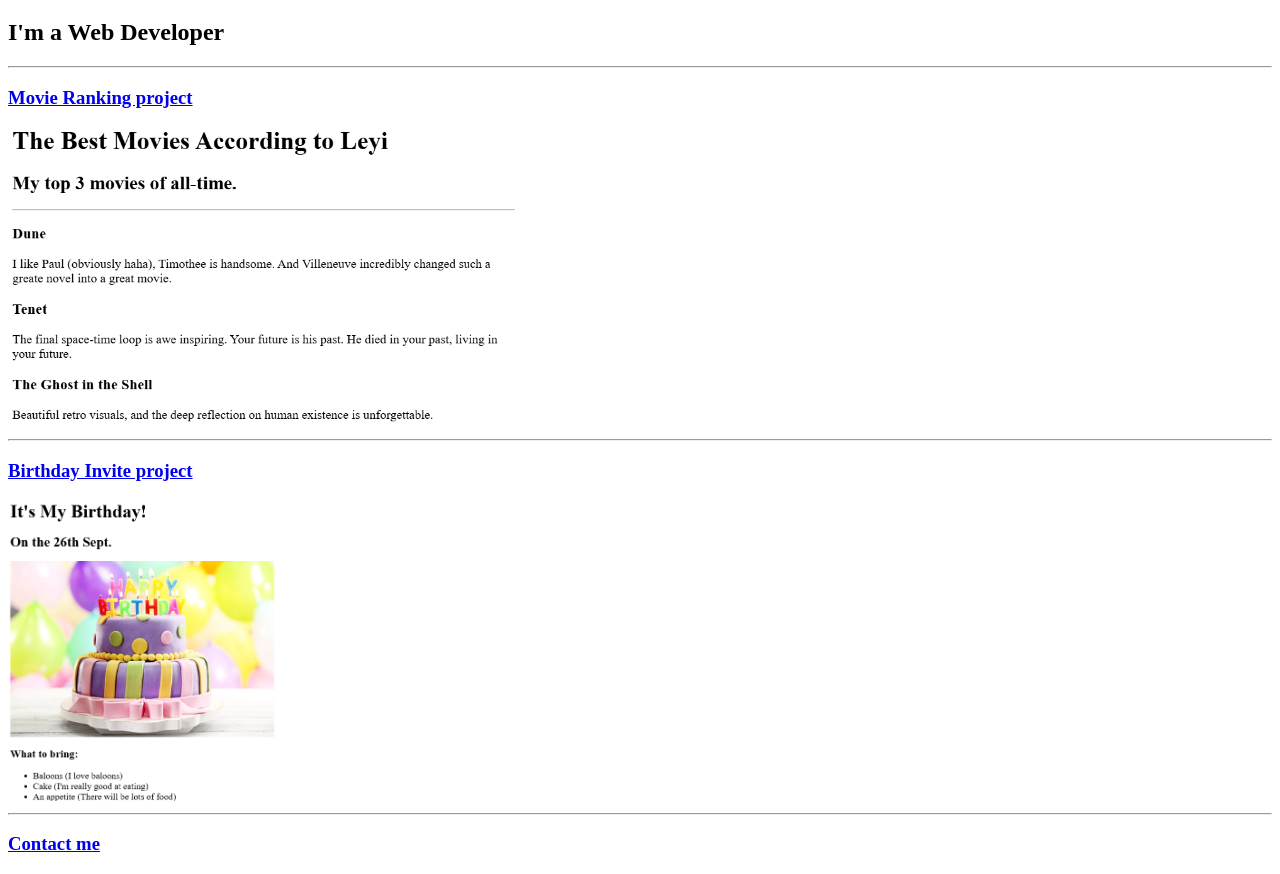
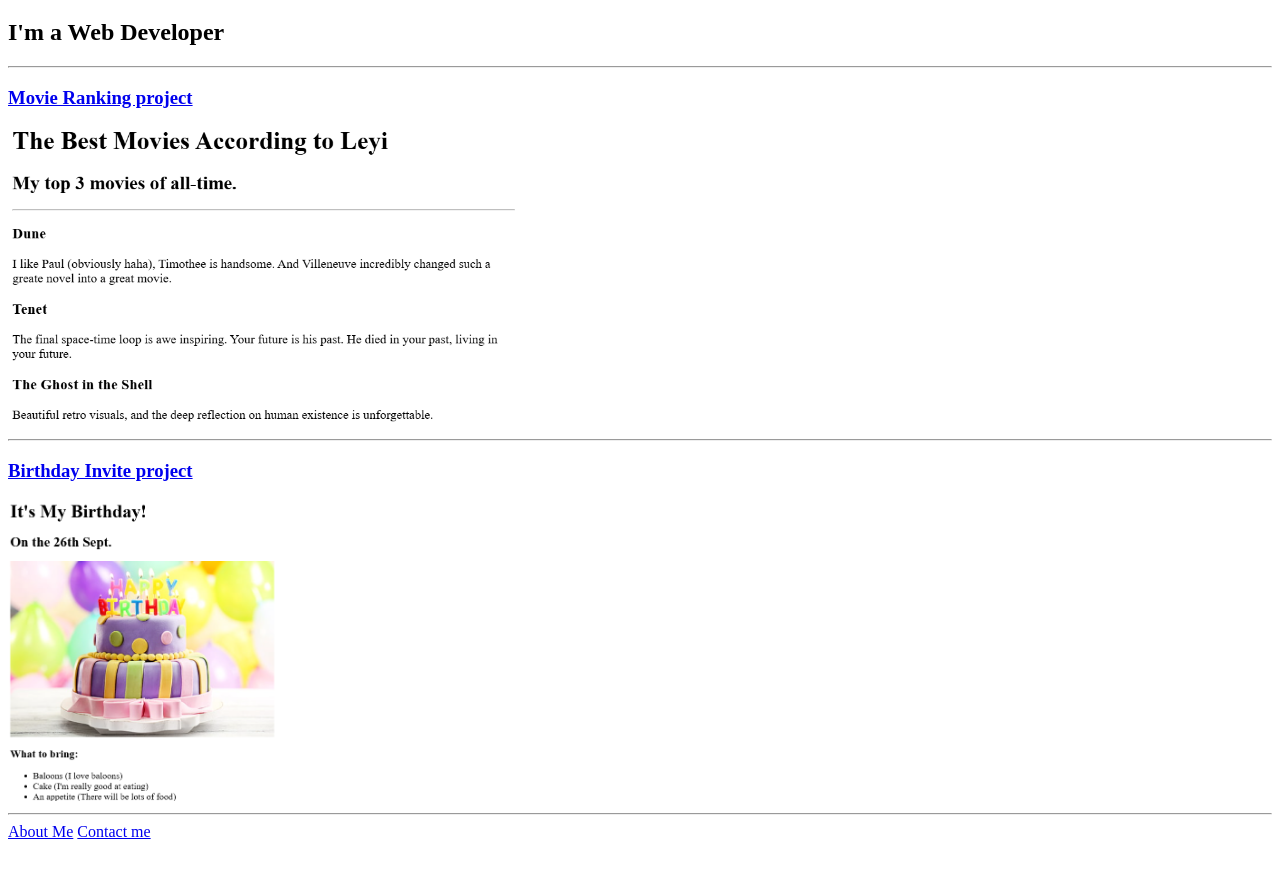
Before and after one commit to GravelLi/html-portfolio, a plain HTML site: page index.html in a window 1280 px wide. Shown: the part 61-935 px from the top of the page. After the commit the page ends 910 px from the top, so only its background shows below. Drawn offline with Linux system fonts and the light colour scheme.

Commit message:
index.html

```diff
--- a/index.html
+++ b/index.html
@@ -1,18 +1,3 @@
-<!-- TODO 1: Create the HTML Boilerplate -->
-
-<!-- TODO 2: Add Your previous projects' HTML into the public folder -->
-
-<!-- TODO 3: Take screenshots of your project previews and add the images to the images folder -->
-
-<!-- TODO 4: Add titles/subtitles etc. -->
-
-<!-- TODO 5: Add a link to the project pages -->
-
-<!-- TODO 6: Add images to show the project previews
-HINT for TODO 6: You can use the height attribute set to 200 to make the image smaller:
-https://developer.mozilla.org/en-US/docs/Web/HTML/Element/img#attr-height -->
-
-<!-- TODO 7: Add the Contact Me and About Me page links -->
 <!DOCTYPE html>
 <html lang="en">
 
@@ -21,6 +6,7 @@ https://developer.mozilla.org/en-US/docs/Web/HTML/Element/img#attr-height -->
     <title>Leyi's Portofolio</title>
 </head>
 
+<body>
     <h1>Leyi's Portfolio</h1>
     <h2>I'm a Web Developer</h2>
     <hr />
@@ -29,6 +15,9 @@ https://developer.mozilla.org/en-US/docs/Web/HTML/Element/img#attr-height -->
     <hr />
     <h3><a href="./public/birthday-invite.html">Birthday Invite project</a></h3>
     <img src="./assets/images/birthday-invite.png" height="300" alt="birthday-invite" />
+    <hr />
+    <a href="./public/about.html">About Me</a>
+    <a href="./public/contact.html">Contact me</a>
+</body>
 
-<hr />
-<h3><a href="./public/contact.html">Contact me</a></h3>
+</html>
```
Lines whose indentation alone changed are shown as unchanged.
